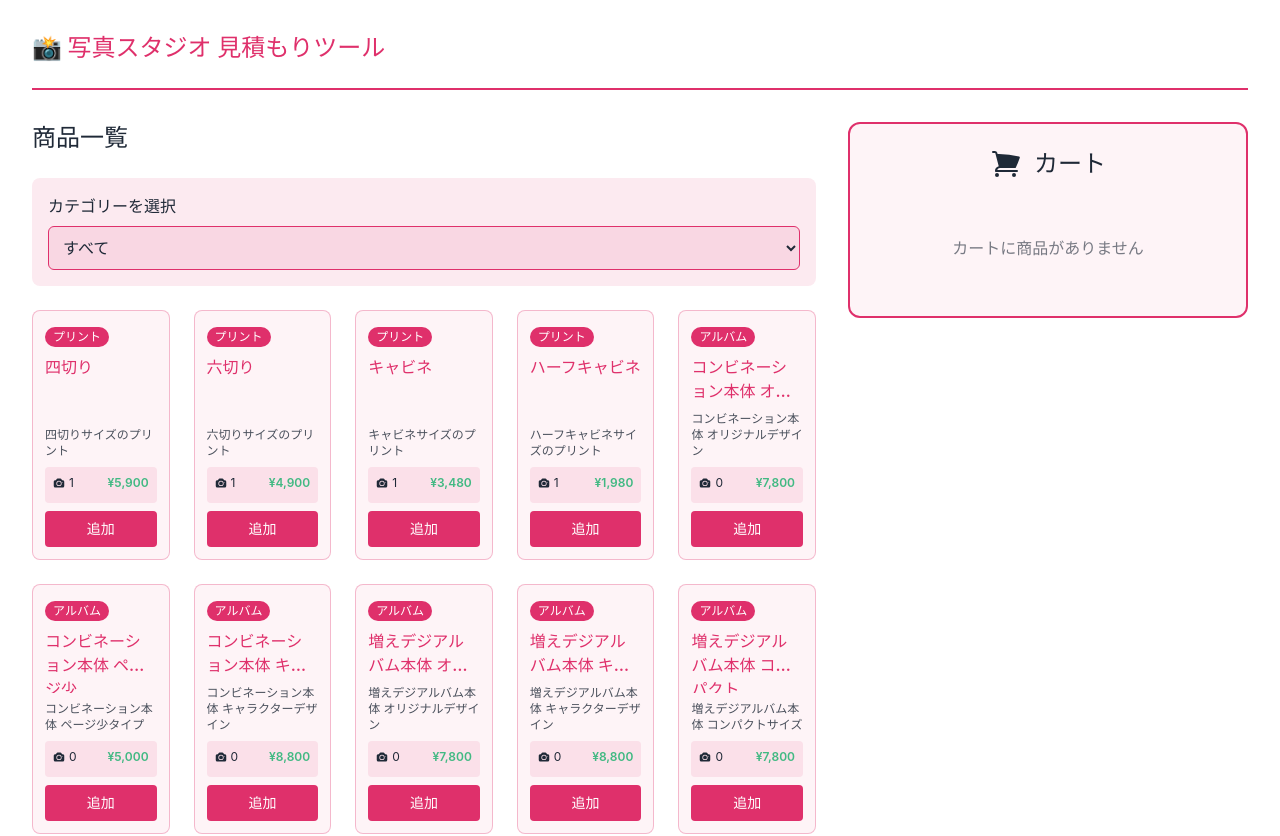
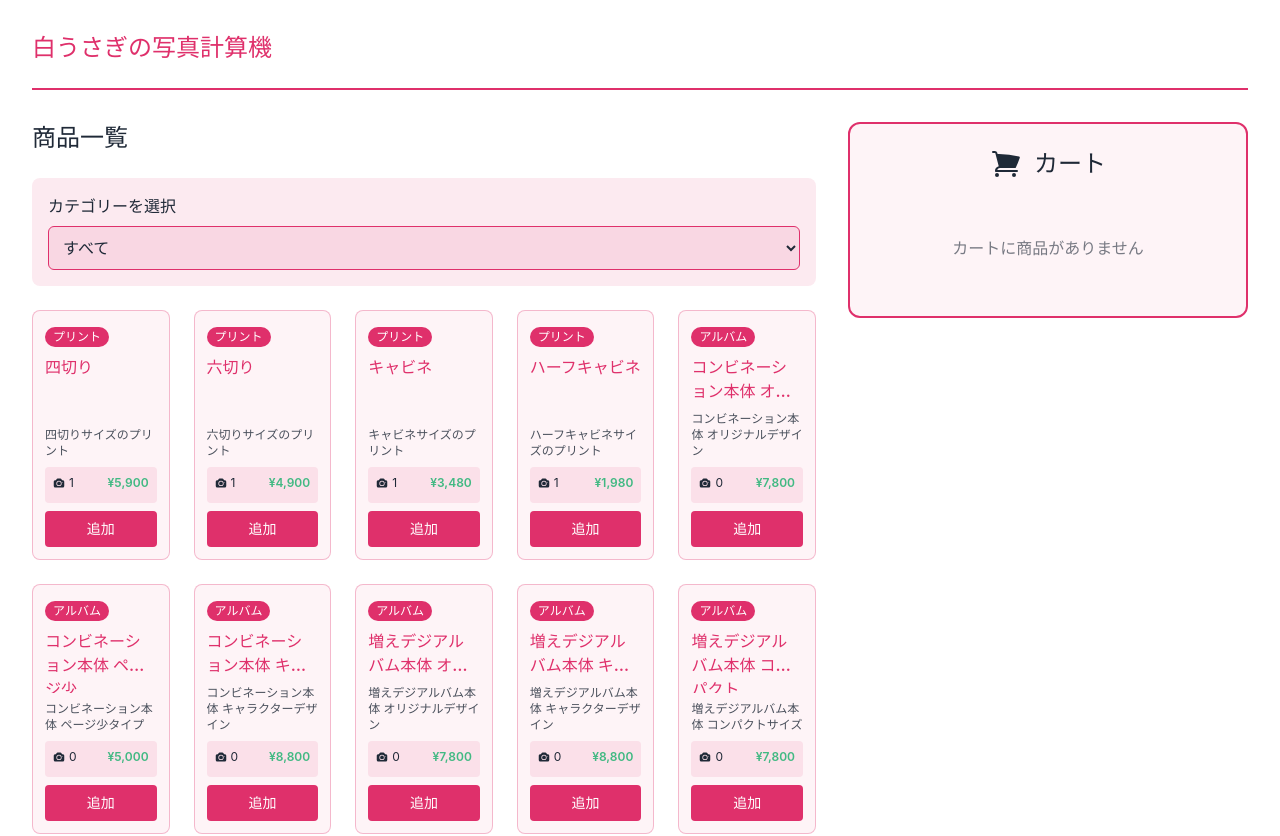
Before and after one commit to kiwi-26/photo-studio-price-calculator, a Vue app: page / in a window 1280 px wide. Shown: the top 836 px of the page. Built offline with nearby package versions, Linux system fonts and the light colour scheme.

Commit message:
refactor: rebrand app to White Rabbit Photo Calculator

```diff
--- a/index.html
+++ b/index.html
@@ -4,7 +4,7 @@
     <meta charset="UTF-8" />
     <link rel="icon" type="image/svg+xml" href="/vite.svg" />
     <meta name="viewport" content="width=device-width, initial-scale=1.0" />
-    <title>Photo Studio Price Calculator</title>
+    <title>白うさぎの写真計算機</title>
   </head>
   <body>
     <div id="app"></div>
--- a/src/components/AppHeader.vue
+++ b/src/components/AppHeader.vue
@@ -1,6 +1,6 @@
 <template>
   <header class="mb-4 sm:mb-6 lg:mb-8 pb-4 border-b-2 border-primary">
-    <h1 class="text-lg sm:text-xl lg:text-2xl mb-2 text-primary font-bold">📸 写真スタジオ 見積もりツール</h1>
+    <h1 class="text-lg sm:text-xl lg:text-2xl mb-2 text-primary font-bold">白うさぎの写真計算機</h1>
   </header>
 </template>
 
```
Also changed, not shown: 2 other files (tests, documents, lock files or other folders).
